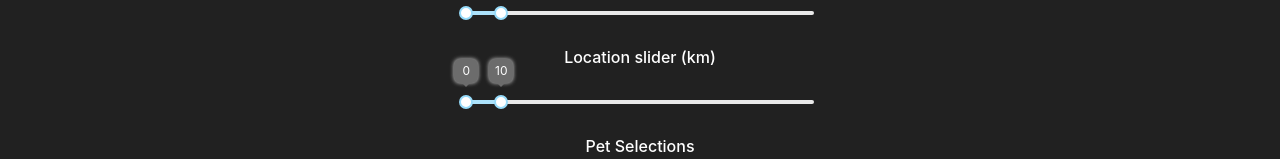
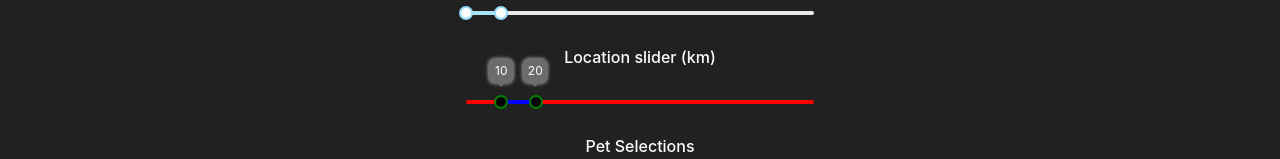
Before and after one commit to jchua24/pinder, a React (Create React App) app in the folder pet-adoption/: page /profile in a window 1280 px wide. Both pictures are taken after a click on the tab "Preferences". Shown: the part 363-522 px from the top of the page. Built offline with nearby package versions, Linux system fonts and the light colour scheme.

Commit message:
figured out colors for sliders

```diff
--- a/pet-adoption/src/components/Profile/PreferencesSection/PreferencesSection.css
+++ b/pet-adoption/src/components/Profile/PreferencesSection/PreferencesSection.css
@@ -9,5 +9,4 @@
 .slider{
     margin-top: 1.75em;
     margin-bottom: 1.75em;
-
 }
--- a/pet-adoption/src/components/Profile/PreferencesSection/PreferencesSection.js
+++ b/pet-adoption/src/components/Profile/PreferencesSection/PreferencesSection.js
@@ -8,7 +8,6 @@ import Select from 'react-select';
 import RcSlider from 'rc-slider';
 import 'rc-slider/assets/index.css';
 const RcRange = RcSlider.createSliderWithTooltip(RcSlider.Range);
-
 
 
 class PreferencesSection extends React.Component {
@@ -92,13 +91,14 @@ class PreferencesSection extends React.Component {
                 onChange={(value) => this.props.onPreferenceDistanceChange(value)}
                 tipFormatter={(value) => `${value}`}
                 tipProps={{ visible: true }}
-                defaultValue={[0, 10]}
+                defaultValue={[10, 20]}
                 min={0}
                 max={100}
                 className="slider"
+                railStyle={{backgroundColor: 'red'}}
+                handleStyle={{borderColor: 'green', backgroundColor: 'black'}}
+                trackStyle={[{backgroundColor: 'blue'}]}
             />
-
-
             <h6> Pet Selections </h6>
             <Select
                 autoFocus
```
Also changed, not shown: 1 other file (tests, documents, lock files or other folders).
